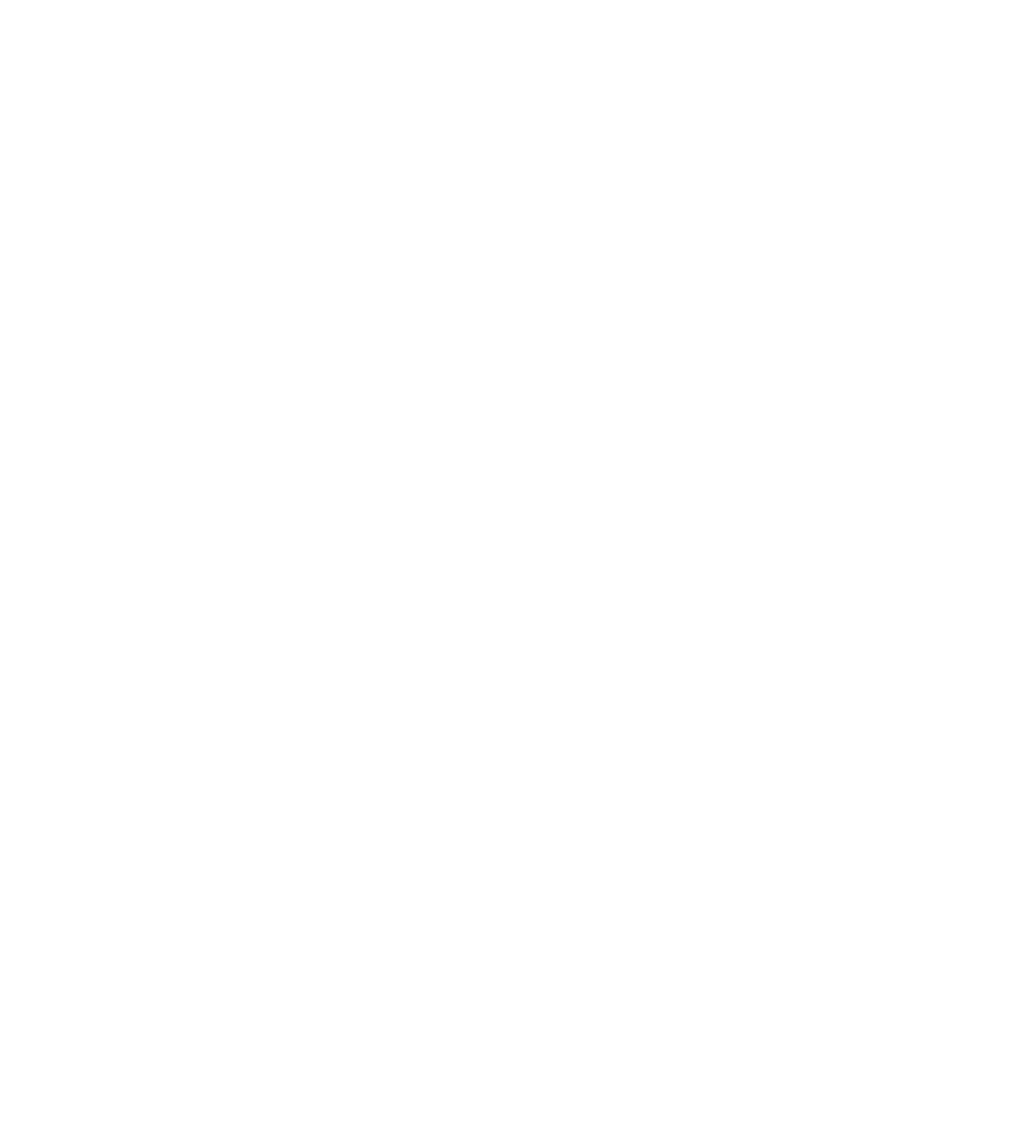
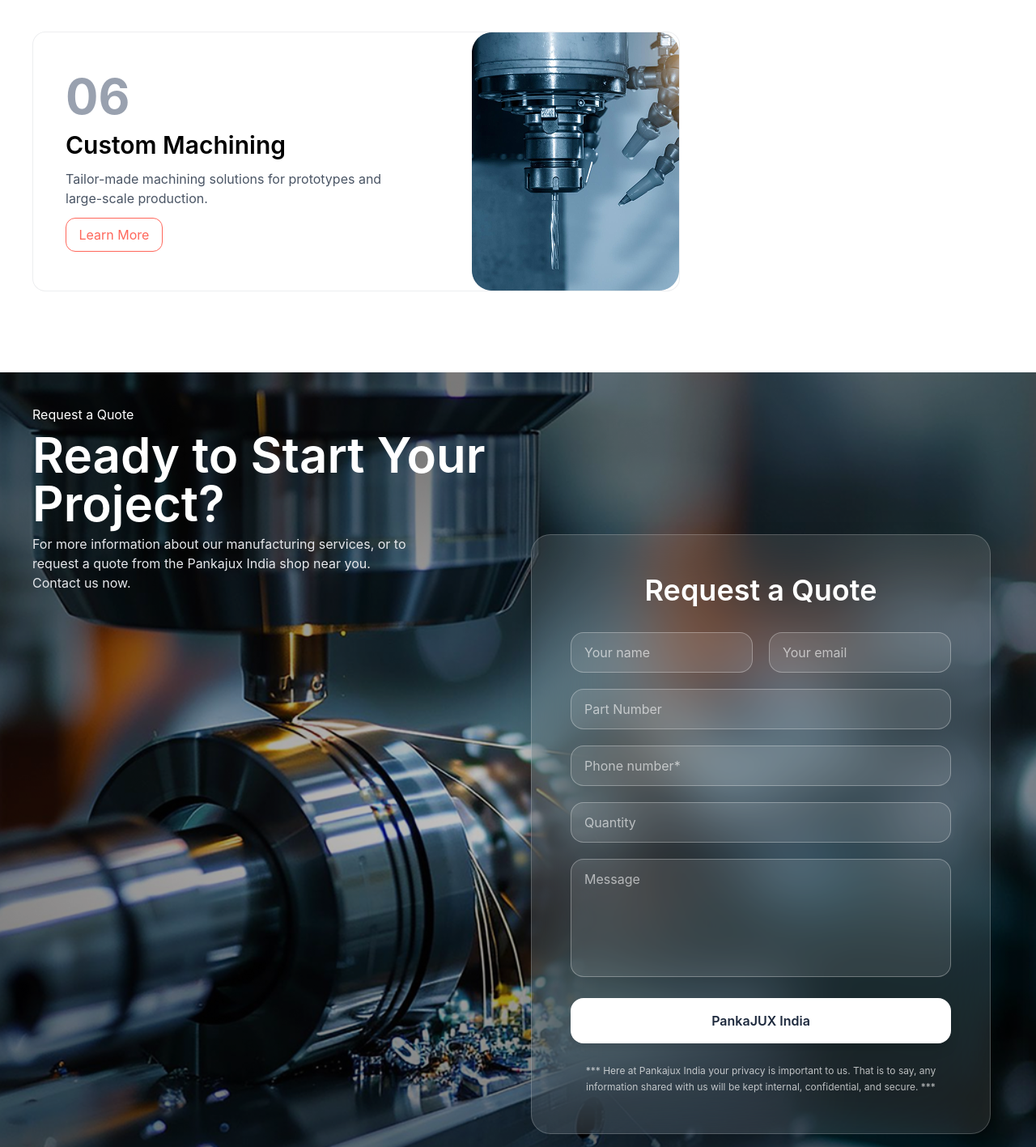
Before and after one commit to musao2/antigravity, a React (Vite) app: page / in a window 1280 px wide. Shown: the part 4584-6001 px from the top of the page at 81% size. Before the commit the page ends 2678 px from the top, so only its background shows below. Built offline with nearby package versions, Linux system fonts and the light colour scheme.

Commit message:
2 page qoshildi

```diff
--- a/src/App.jsx
+++ b/src/App.jsx
@@ -1,6 +1,8 @@
 
+import Email from "./components/Email"
 import Header from "./components/Header"
 import Kafolat from "./components/Kafolat"
+import Mahsulotlar from "./components/Mahsulotlar"
 import Tajriba from "./components/Tajriba"
 function App(){
   return(
@@ -8,6 +10,8 @@
     <Header/>
     <Tajriba/>
     <Kafolat/>
+    <Mahsulotlar/>
+    <Email/>
     </>
   )
 }
--- /dev/null
+++ b/src/components/Email.jsx
@@ -0,0 +1,88 @@
+
+
+
+function Email() {
+    return (
+        <>
+            <section className="Email mt-20 px-10">
+                <div className="flex justify-between">
+                    <div className="pt-10 flex flex-col gap-2">
+                        <p>Request a Quote</p>
+                        <h2 className="text-6xl w-150 font-semibold">Ready to Start Your Project?</h2>
+                        <p className="w-120 text-gray-200">For more information about our manufacturing services, or to request a quote from the Pankajux India shop near you. Contact us now.</p>
+                    </div>
+                    <div>
+                        <div className="min-h-screenflex items-center justify-center p-4 pt-50">
+                            <div className="absolute inset-0 overflow-hidden">
+                                <div className="absolute -top-40 -left-40 w-80 h-80 bg-blue-400 rounded-full mix-blend-multiply filter blur-3xl opacity-20 animate-pulse"></div>
+                                <div className="absolute -bottom-40 -right-40 w-80 h-80 bg-amber-400 rounded-full mix-blend-multiply filter blur-3xl opacity-20 animate-pulse"></div>
+                            </div>
+
+                            <div className="relative w-full max-w-2xl bg-white/10 backdrop-blur-2xl rounded-3xl border border-white/20 p-8 md:p-12 shadow-2xl">
+
+                                <h1 className="text-4xl font-semibold text-white mb-8 text-center">
+                                    Request a Quote
+                                </h1>
+
+                                <form className="space-y-5">
+
+                                    <div className="grid grid-cols-1 md:grid-cols-2 gap-5">
+                                        <input
+                                            type="text"
+                                            placeholder="Your name"
+                                            className="w-full px-4 py-3 bg-white/10 border border-white/30 rounded-2xl text-white placeholder-white/60 focus:outline-none focus:border-white/50 focus:bg-white/20 transition"
+                                        />
+                                        <input
+                                            type="email"
+                                            placeholder="Your email"
+                                            className="w-full px-4 py-3 bg-white/10 border border-white/30 rounded-2xl text-white placeholder-white/60 focus:outline-none focus:border-white/50 focus:bg-white/20 transition"
+                                        />
+                                    </div>
+
+                                    <input
+                                        type="text"
+                                        placeholder="Part Number"
+                                        className="w-full px-4 py-3 bg-white/10 border border-white/30 rounded-2xl text-white placeholder-white/60 focus:outline-none focus:border-white/50 focus:bg-white/20 transition"
+                                    />
+
+                                    <input
+                                        type="tel"
+                                        placeholder="Phone number*"
+                                        className="w-full px-4 py-3 bg-white/10 border border-white/30 rounded-2xl text-white placeholder-white/60 focus:outline-none focus:border-white/50 focus:bg-white/20 transition"
+                                    />
+
+
+
+                                    <input
+                                        type="number"
+                                        placeholder="Quantity"
+                                        className="w-full px-4 py-3 bg-white/10 border border-white/30 rounded-2xl text-white placeholder-white/60 focus:outline-none focus:border-white/50 focus:bg-white/20 transition"
+                                    />
+
+                                    <textarea
+                                        placeholder="Message"
+                                        rows="5"
+                                        className="w-full px-4 py-3 bg-white/10 border border-white/30 rounded-2xl text-white placeholder-white/60 focus:outline-none focus:border-white/50 focus:bg-white/20 transition resize-none"
+                                    ></textarea>
+
+                                    <button
+                                        type="submit"
+                                        className="w-full px-6 py-4 bg-white text-slate-800 font-semibold rounded-2xl hover:bg-white/90 transition shadow-lg"
+                                    >
+                                        PankaJUX India
+                                    </button>
+
+                                </form>
+
+                                <p className="mt-6 text-center text-white/70 text-xs leading-relaxed">
+                                    *** Here at Pankajux India your privacy is important to us. That is to say, any information shared with us will be kept internal, confidential, and secure. ***
+                                </p>
+                            </div>
+                        </div>
+                    </div>
+                </div>
+            </section>
+        </>
+    )
+}
+export default Email
--- /dev/null
+++ b/src/components/Mahsulotlar.jsx
@@ -0,0 +1,76 @@
+import Robot01 from '../images/01.png'
+
+function Mahsulotlar() {
+    const services = [
+        {
+            id: "01",
+            title: "CNC Milling",
+            description:
+                "At Pankajux India Inc., we specialize in precision CNC milling services for a wide range of metals and plastics with high accuracy.",
+            image: Robot01,
+        },
+        {
+            id: "02",
+            title: "CNC Turning",
+            description:
+                "Our CNC turning services deliver precise cylindrical components with exceptional quality and consistency.",
+            image: Robot01,
+        },
+        {
+            id: "03",
+            title: "Sheet Metal Fabrication",
+            description:
+                "We provide custom sheet metal fabrication solutions including cutting, bending, and welding.",
+            image: Robot01,
+        },
+        {
+            id: "04",
+            title: "Precision Engineering",
+            description:
+                "Advanced engineering solutions designed to meet strict industry standards.",
+            image: Robot01,
+        },
+        {
+            id: "05",
+            title: "Industrial Manufacturing",
+            description:
+                "Comprehensive manufacturing services with modern machinery and skilled professionals.",
+            image: Robot01,
+        },
+        {
+            id: "06",
+            title: "Custom Machining",
+            description:
+                "Tailor-made machining solutions for prototypes and large-scale production.",
+            image: Robot01,
+        },
+    ];
+    return (
+        <>
+            <section className='px-10 mt-10'>
+                <h2 className='text-center  my-10 text-4xl font-semibold'>
+                    Manufacturing Services
+                </h2>
+
+
+                <div className='flex flex-wrap col-end-2 justify-between'>
+
+                    {
+                        services.map((item) => (
+                            <div key={item.id} className='group flex w-200 items-center bg-white border border-gray-500/12 rounded-2xl gap-10 my-5 hover:shadow-xl  duration-300 hover:border-[#FF675B] '>
+                                <div className='px-10 flex flex-col gap-3'>
+                                    <h2 className='text-6xl font-bold text-gray-400 duration-300 group-hover:text-[#FF675B]'>{item.id}</h2>
+                                    <h3 className='text-3xl font-semibold'>{item.title}</h3>
+                                    <p className='text-gray-600'>{item.description}</p>
+                                    <button className='border border-[#FF675B] w-30 text-[#FF675B] py-2 rounded-xl hover:bg-[#FF675B] hover:text-white  duration-300'>Learn More</button>
+                                </div>
+                                <img src={item.image} alt="" />
+                            </div>
+                        ))
+                    }
+                </div>
+            </section>
+        </>
+    )
+}
+export default Mahsulotlar
--- a/src/index.css
+++ b/src/index.css
@@ -1,6 +1,6 @@
 @import "tailwindcss";
 
-.BgImg{
+.BgImg {
   background-image: url('./images/HeaderBac.png');
   background-size: cover;
   background-position: center;
@@ -13,7 +13,8 @@
   background-color: rgba(77, 75, 75, 0.5);
   background-blend-mode: overlay;
 }
-.Kafolat{
+
+.Kafolat {
   background-image: url('./images/Kafolat.png');
   background-size: cover;
   background-position: center;
@@ -27,3 +28,17 @@
   background-blend-mode: overlay;
 
 }
+
+.Email {
+  background-image: url('./images/EmailRasm.png');
+  background-size: cover;
+  background-position: center;
+  background-repeat: no-repeat;
+  min-height: 100vh;
+  width: 100%;
+  color: #ffffff;
+
+
+  background-color: rgba(77, 75, 75, 0.5);
+  background-blend-mode: overlay;
+}
```
Also changed, not shown: src/images/01.png (added), src/images/EmailRasm.png (added).
